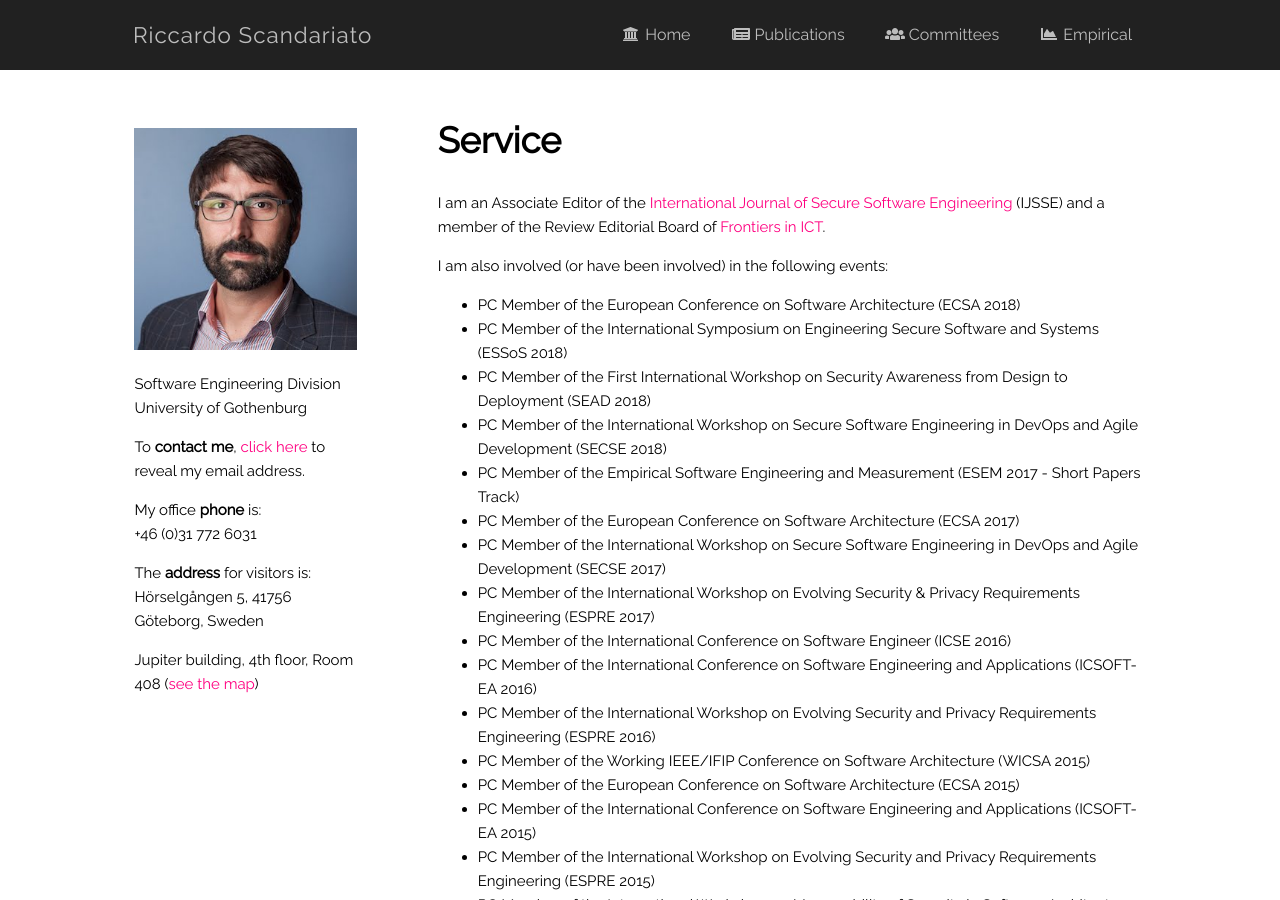
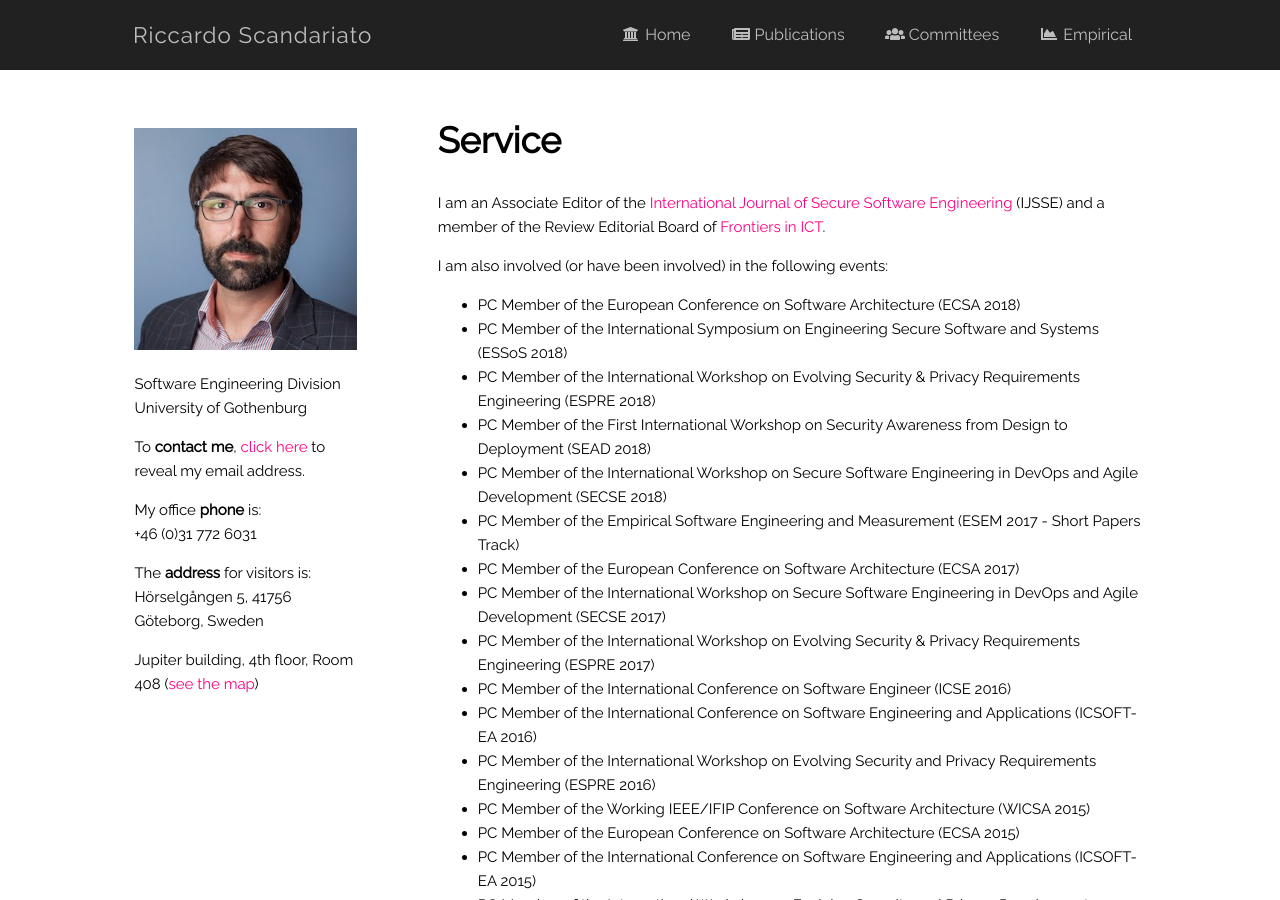
Before and after one commit to riccardoscandariato/riccardoscandariato.github.io, a Jekyll site: the page built from service.md, in a window 1280 px wide and 900 px high. Built offline with Jekyll 4.4.1, drawn with Linux system fonts in a browser that asks for light colours.

Commit message:
service: added ESPRE 2018

```diff
--- a/service.md
+++ b/service.md
@@ -12,6 +12,7 @@ I am an Associate Editor of the <a href="http://www.igi-global.com/ijsse" rel="n
 <ul>
 	<li>PC Member of the European Conference on Software Architecture (ECSA 2018)</li>
 	<li>PC Member of the International Symposium on Engineering Secure Software and Systems (ESSoS 2018)</li>
+	<li>PC Member of the International Workshop on Evolving Security &amp; Privacy Requirements Engineering (ESPRE 2018)</li>
 	<li>PC Member of the First International Workshop on Security Awareness from Design to Deployment (SEAD 2018)</li>
 	<li>PC Member of the International Workshop on Secure Software Engineering in DevOps and Agile Development (SECSE 2018)</li>
 	<li>PC Member of the Empirical Software Engineering and Measurement (ESEM 2017 - Short Papers Track)</li>
```
